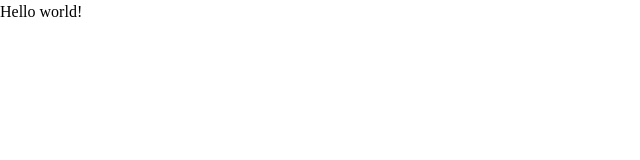
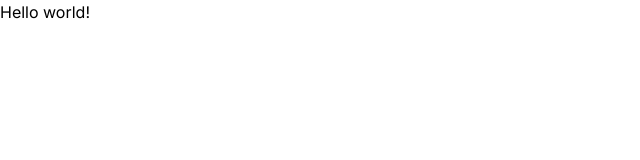
Before and after one commit to Jose-iel/ecommerce, a Next.js app: page / in a window 1280 px wide. Shown: the top 160 px of the page, without its empty margins (0-640 px from the left). Built offline with nearby package versions, Linux system fonts and the light colour scheme.

Commit message:
feat: create favicon

```diff
--- a/src/app/layout.tsx
+++ b/src/app/layout.tsx
@@ -15,8 +15,8 @@
   children: React.ReactNode;
 }>) {
   return (
-    <html lang="pt-BR">
-      <body className={inter.variable}>{children}</body>
+    <html className={inter.variable} lang="pt">
+      <body>{children}</body>
     </html>
   );
 }
```
Also changed, not shown: src/app/icon.png (added).
